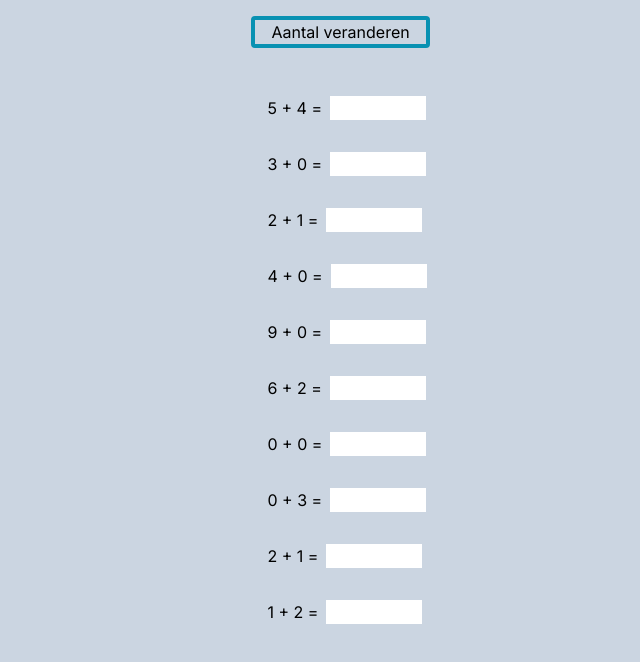
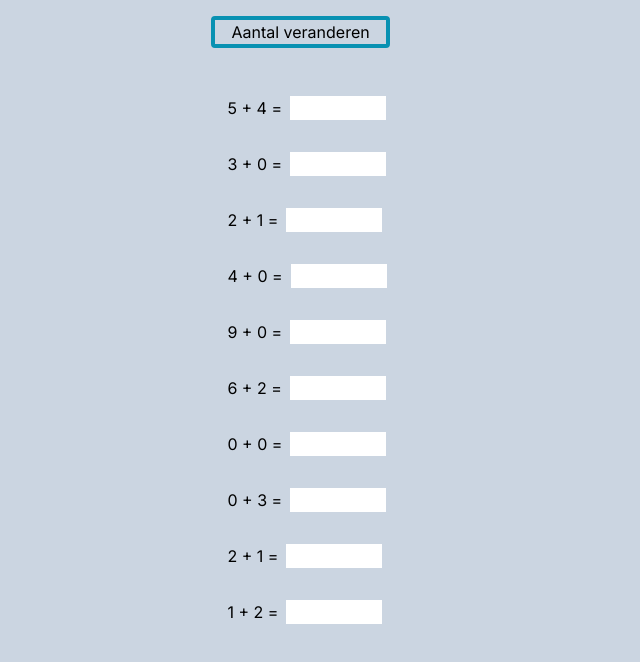
Before and after one commit to HellHunterMax/make-math, a Next.js app: page / in a window 1280 px wide. Both pictures are taken after a click on the button "SOMMEN Maken!". Shown: the top 662 px of the page, without its empty margins (293-933 px from the left). Built offline with nearby package versions, Linux system fonts and the light colour scheme.

Commit message:
fix: jumping
giving the validation a min width

```diff
--- a/src/components/math-question.tsx
+++ b/src/components/math-question.tsx
@@ -20,19 +20,17 @@ export function MathQuestion(props: MathQuestionProps) {
 				value={inputAnswer ?? ""}
 				onChange={handleChange}
 			/>
-			{inputAnswer === null && <p></p>}
 
-			{inputAnswer !== null && (
 			<p
-					className={`font-bold pl-2 ${
+				className={`font-bold pl-2 min-w-20 ${
 					props.answer === inputAnswer
 						? "text-green-600"
 						: "text-red-600"
 				}`}
 			>
-					{props.answer === inputAnswer ? "GOED!" : "FOUT!"}
+				{inputAnswer !== null &&
+					(props.answer === inputAnswer ? "GOED!" : "FOUT!")}
 			</p>
-			)}
 		</div>
 	);
 }
```
Lines whose indentation alone changed are shown as unchanged.
